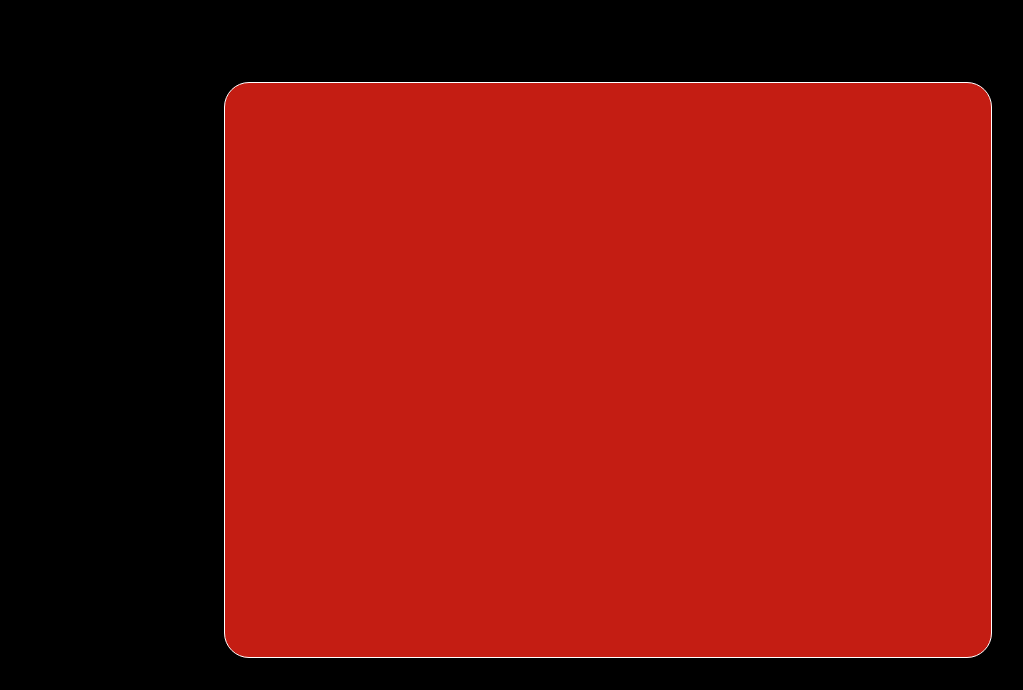
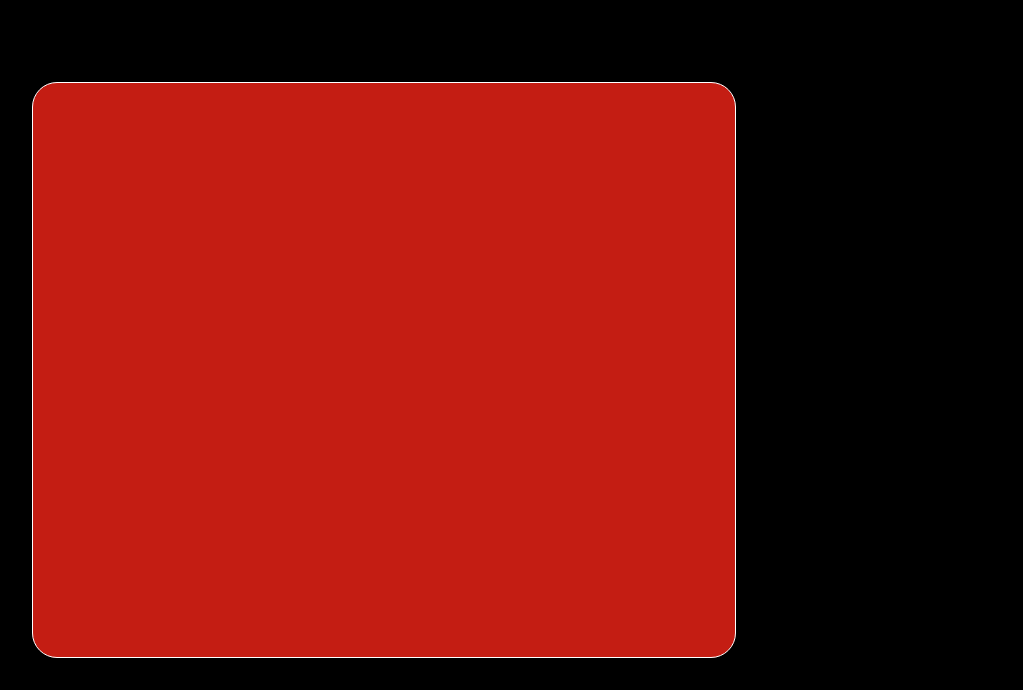
Before and after one commit to ZeusCTF/DU-LoL, a Flask app: page /announcements in a window 1280 px wide. Shown: the part 125-815 px from the top of the page, without its empty margins (256-1279 px from the left). Run offline with Flask 2, Linux system fonts and the light colour scheme; the visitor is signed in with stand-in values (Sample User, id 1); data comes from the database, SQL or seed files in the repository; data that the repository does not hold is empty.

Commit message:
Announcements display bug
Wasn't properly centering on desktop for non-admin user

```diff
--- a/website/static/css/announcements.css
+++ b/website/static/css/announcements.css
@@ -143,19 +143,19 @@ textarea {
         flex-direction: row;
         height: 80vh;
         padding: 0;
+        justify-content: space-evenly;
+        gap: 0;
     }
 
     /*Create announcements*/
     .container-post-announcements {
         width: 35vw;
         height: 90%;
-        margin-left: 2.5vw;
     }
 
     /*View announcements*/
     .container-view-announcements {
-        width: 60vw;
+        width: 55vw;
         height: 90%;
-        margin-right: 2.5vw;
     }
 }
```
